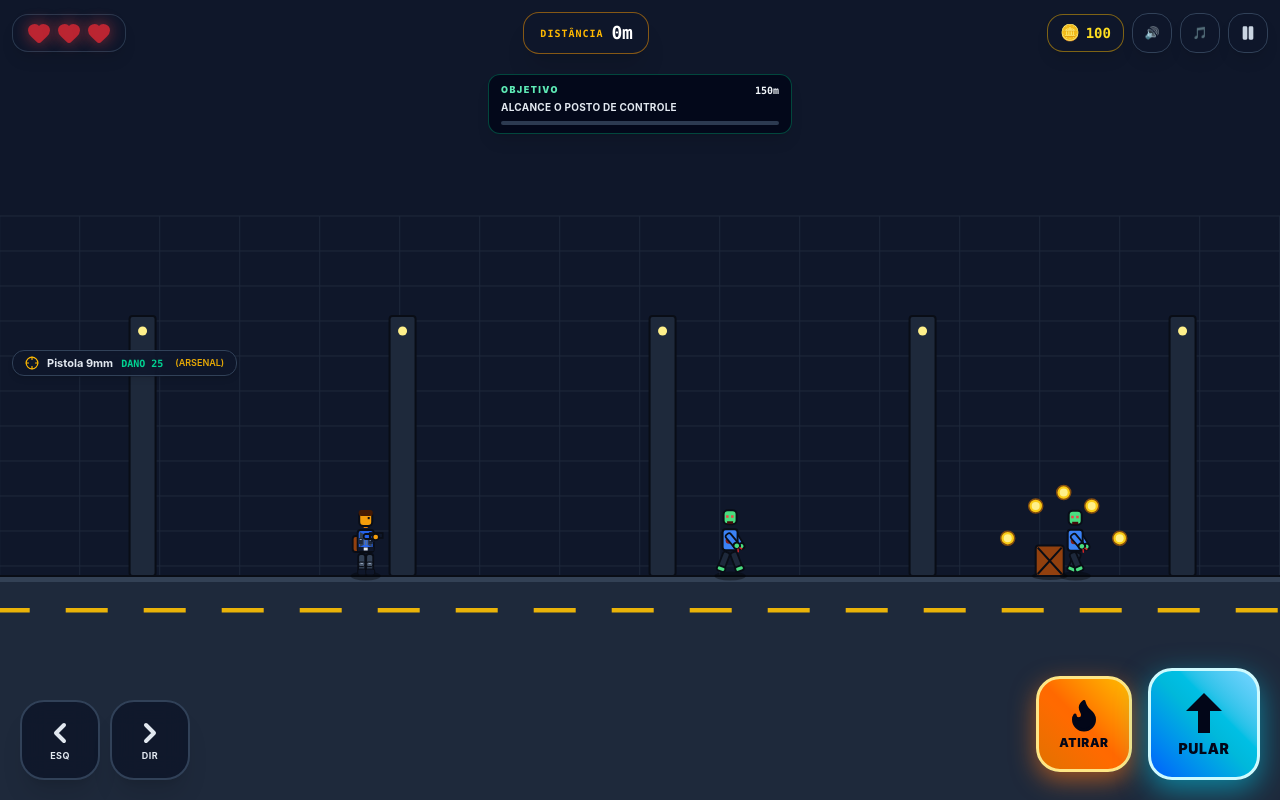
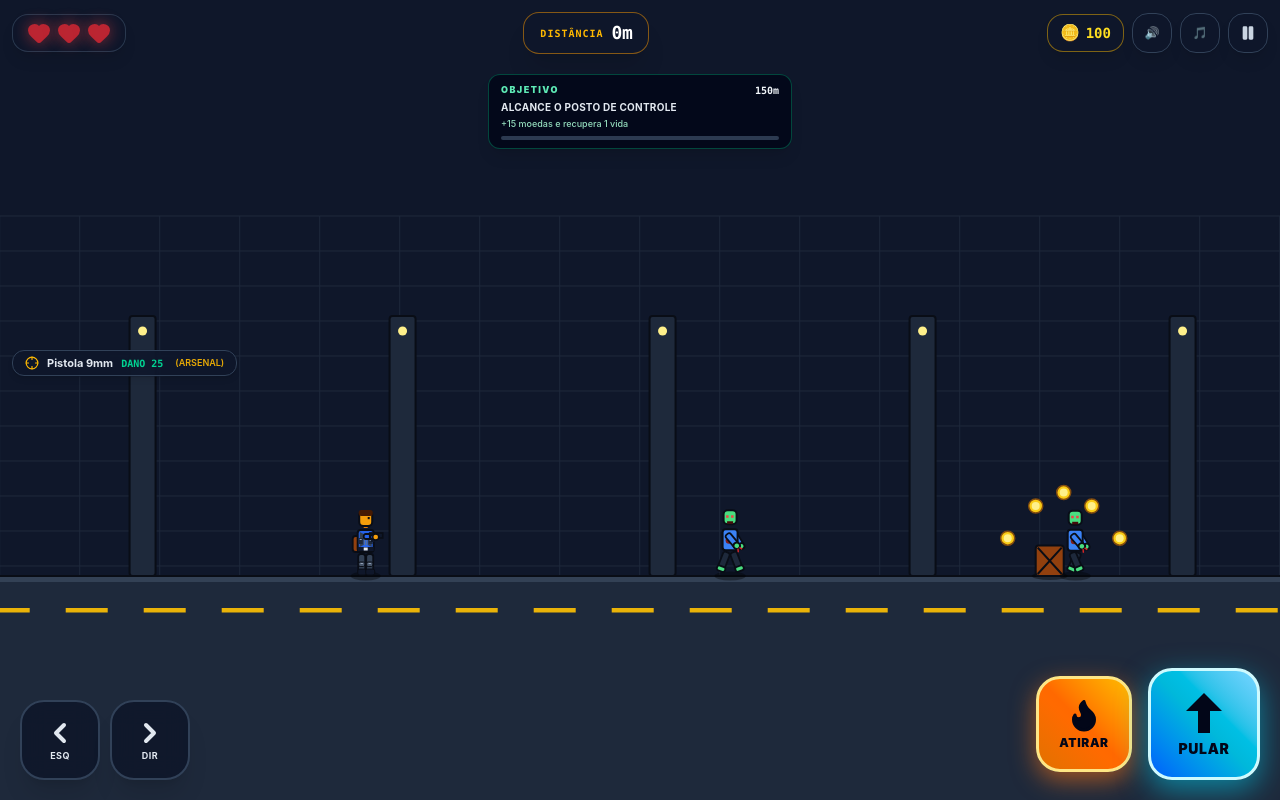
Before and after one commit to mestredelcidio-debug/actak-zombie-defense-, a React (Vite) app: page / in a window 1280 px wide. Built offline with nearby package versions, Linux system fonts and the light colour scheme.

Commit message:
Show checkpoint reward clearly in the mission HUD

```diff
--- a/src/zombieroad/ui/HUD.tsx
+++ b/src/zombieroad/ui/HUD.tsx
@@ -134,6 +134,7 @@ export const HUD: React.FC<HUDProps> = ({
           <span className="text-[10px] font-mono font-bold text-slate-100">{remainingToCheckpoint}m</span>
         </div>
         <div className="mt-0.5 text-[10px] font-bold uppercase tracking-wide text-slate-200">Alcance o posto de controle</div>
+        <div className="mt-0.5 text-[9px] font-medium text-emerald-200/90">+15 moedas e recupera 1 vida</div>
         <div className="mt-1.5 h-1 overflow-hidden rounded-full bg-slate-700/90">
           <div className="h-full rounded-full bg-emerald-400 transition-[width] duration-200" style={{ width: `${checkpointProgress}%` }} />
         </div>
```
